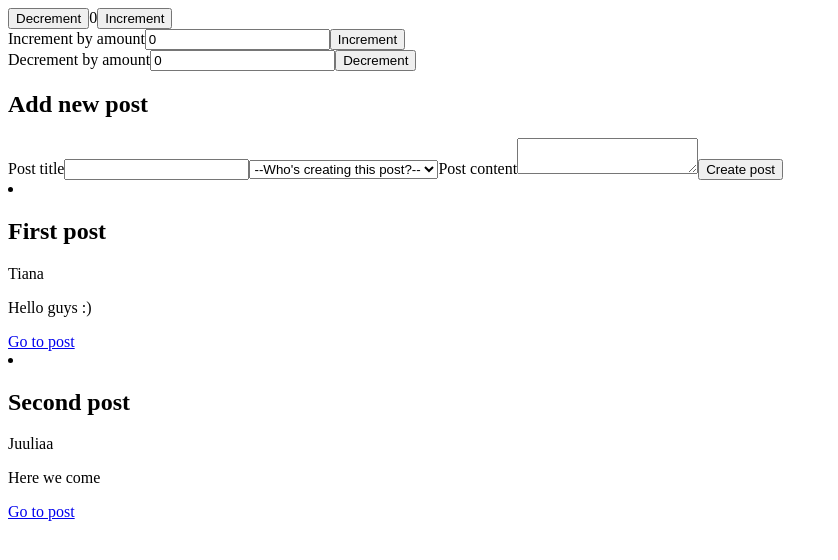
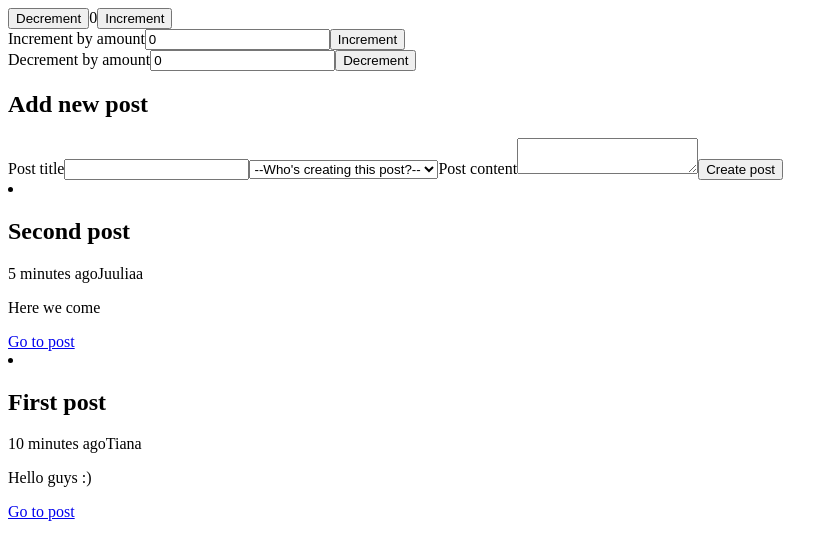
Before and after one commit to gustavopolonio/redux-study, a React (Vite) app: page / in a window 1280 px wide. Shown: the top 560 px of the page, without its empty margins (0-838 px from the left). Built offline with nearby package versions, Linux system fonts and the light colour scheme.

Commit message:
feat: sort posts list

```diff
--- a/package.json
+++ b/package.json
@@ -16,6 +16,7 @@
   },
   "dependencies": {
     "@reduxjs/toolkit": "^2.0.1",
+    "date-fns": "^3.6.0",
     "react": "^18.2.0",
     "react-dom": "^18.2.0",
     "react-redux": "^9.1.0",
--- a/src/components/PostAuthor.tsx
+++ b/src/components/PostAuthor.tsx
@@ -7,8 +7,6 @@ interface PostAuthorProps {
 
 export function PostAuthor({ userId }: PostAuthorProps) {
   const user = useAppSelector(state => selectUserByID(state, userId))
-  console.log(userId)
-  console.log(user)
 
   return (
     <span>
--- /dev/null
+++ b/src/components/PostTimeAgo.tsx
@@ -0,0 +1,16 @@
+import { formatDistanceToNow, parseISO } from "date-fns"
+
+interface PostTimeAgoProps {
+  createdAt: string
+}
+
+export function PostTimeAgo({ createdAt }: PostTimeAgoProps) {
+  const formattedDate = parseISO(createdAt)
+  const distanceToNow = formatDistanceToNow(formattedDate)
+
+  return (
+    <time dateTime={createdAt} title={createdAt}>
+      {distanceToNow} ago
+    </time>
+  )
+}
--- a/src/components/PostsList.tsx
+++ b/src/components/PostsList.tsx
@@ -2,15 +2,18 @@ import { Link } from "react-router-dom"
 import { useAppSelector } from "../app/hooks"
 import { selectAllPosts } from "../features/posts/postsSlice"
 import { PostAuthor } from "./PostAuthor"
+import { PostTimeAgo } from "./PostTimeAgo"
 
 export function PostsList() {
   const posts = useAppSelector(selectAllPosts)
+  const orderedPosts = posts.slice().sort((a, b) => b.createdAt.localeCompare(a.createdAt))
 
   return (
     <div>
-      {posts.map(post => (
+      {orderedPosts.map(post => (
         <li key={post.id}>
           <h2>{post.title}</h2>
+          <PostTimeAgo createdAt={post.createdAt} />
           <PostAuthor userId={post.createdBy} />
           <p>{post.content}</p>
           <Link to={`/posts/${post.id}`}>
--- a/src/features/posts/postsSlice.ts
+++ b/src/features/posts/postsSlice.ts
@@ -1,18 +1,20 @@
 import { createSlice, nanoid, PayloadAction } from "@reduxjs/toolkit";
 import { RootState } from "../../app/store";
+import { sub } from "date-fns";
 
 interface Post {
   id: string
   title: string
   content: string
   createdBy: string
+  createdAt: string
 }
 
 interface PostUpdate extends Omit<Post, 'createdBy'> {}
 
 const initialState: Post[] = [
-  { id: '1', title: 'First post', content: 'Hello guys :)', createdBy: '0' },
-  { id: '2', title: 'Second post', content: 'Here we come', createdBy: '1' }
+  { id: '1', title: 'First post', content: 'Hello guys :)', createdBy: '0', createdAt: sub(new Date(), { minutes: 10 }).toISOString() },
+  { id: '2', title: 'Second post', content: 'Here we come', createdBy: '1', createdAt: sub(new Date(), { minutes: 5 }).toISOString() }
 ]
 
 export const postsSlice = createSlice({
@@ -29,7 +31,8 @@ export const postsSlice = createSlice({
             id: nanoid(),
             title,
             content,
-            createdBy
+            createdBy,
+            createdAt: new Date().toISOString()
           }
         }
       }
--- a/src/pages/PostPage.tsx
+++ b/src/pages/PostPage.tsx
@@ -1,6 +1,8 @@
 import { Link, useParams } from "react-router-dom"
 import { useAppSelector } from "../app/hooks"
 import { selectPostByID } from "../features/posts/postsSlice"
+import { PostAuthor } from "../components/PostAuthor"
+import { PostTimeAgo } from "../components/PostTimeAgo"
 
 export function PostPage() {
   const { postId } = useParams()
@@ -18,6 +20,8 @@ export function PostPage() {
   return (
     <div>
       <h2>{post.title}</h2>
+      <PostTimeAgo createdAt={post.createdAt} />
+      <PostAuthor userId={post.createdBy} />
       <p>{post.content}</p>
       <div>
         <Link to={`/posts/${post.id}/edit`}>Edit post</Link>
```
Also changed, not shown: 1 other file (tests, documents, lock files or other folders).
